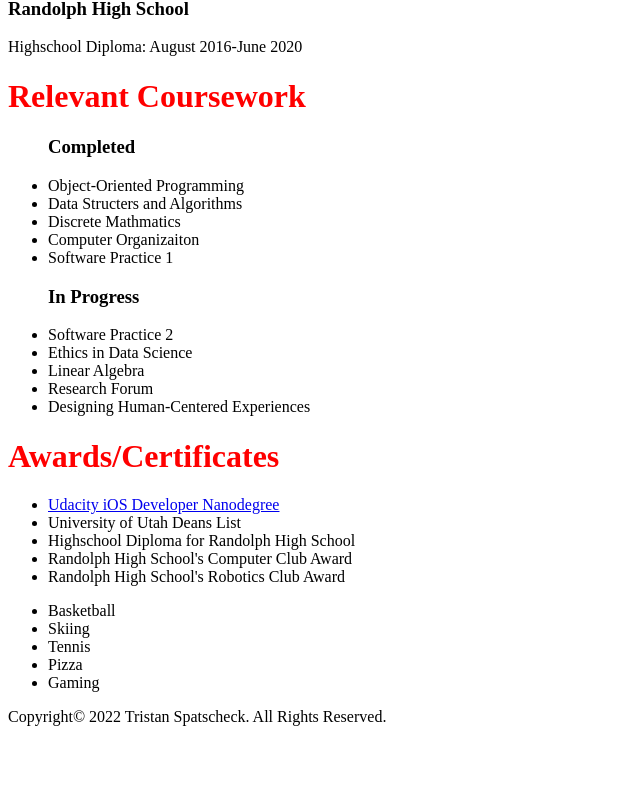
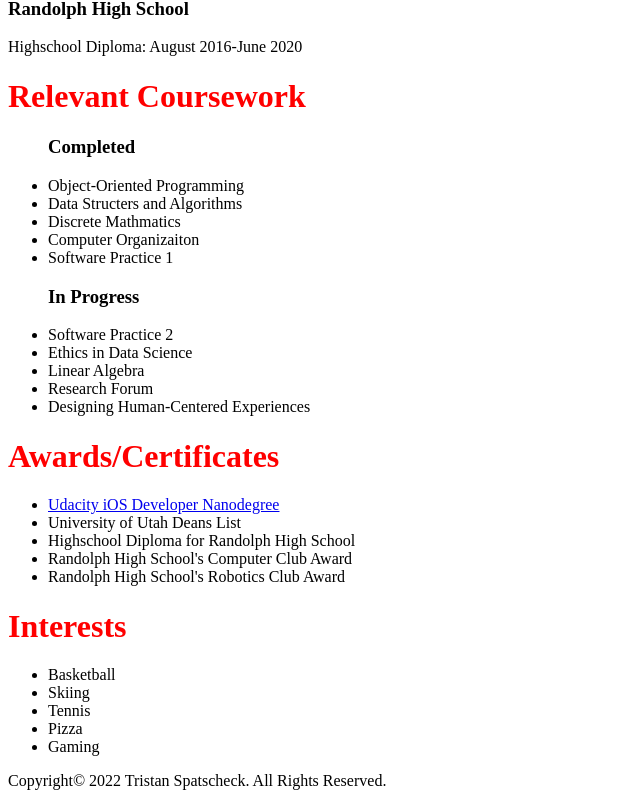
Before and after one commit to tapscodes/tapscodes.github.io, a Next.js app: page /about in a window 1280 px wide. Shown: the part 322-1128 px from the top of the page, without its empty margins (0-640 px from the left). Before the commit the page ends 1064 px from the top, so only its background shows below. Built offline with nearby package versions, Linux system fonts and the light colour scheme.

Commit message:
added missing about me header

```diff
--- a/pages/about.js
+++ b/pages/about.js
@@ -45,6 +45,7 @@ const About = () => {
                     <li>Randolph High School's Robotics Club Award</li>
                 </ul>
                 {/*NAV: Interests*/}
+                <h1>Interests</h1>
                 <ul>
                     <li>Basketball</li>
                     <li>Skiing</li>
```
